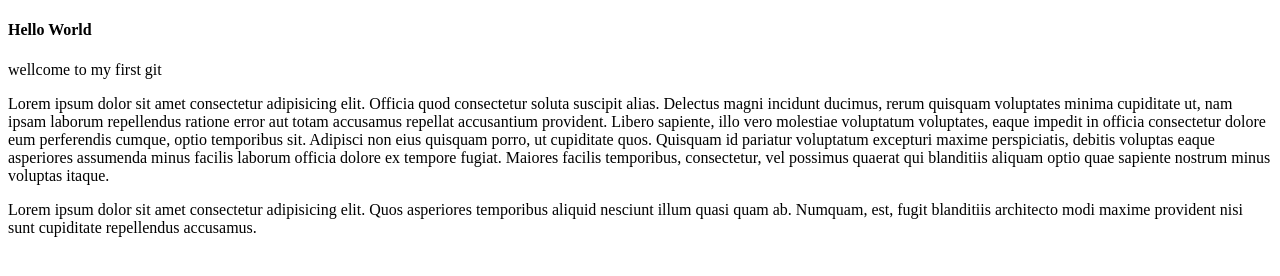
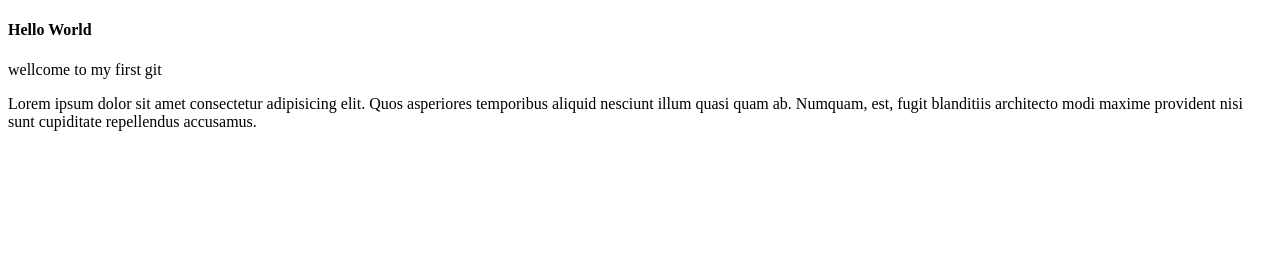
Before and after one commit to Anousharashid/First-Project, a plain HTML site: page index.html in a window 1280 px wide. Drawn offline with Linux system fonts and the light colour scheme.

Commit message:
emergency-fix

```diff
--- a/index.html
+++ b/index.html
@@ -11,19 +11,6 @@
     <h4>Hello World </h4>
     <p>wellcome to my first git</p>
 
-    <p>Lorem ipsum dolor sit amet consectetur adipisicing elit. Officia quod
-        consectetur soluta suscipit alias. Delectus magni incidunt ducimus,
-        rerum quisquam voluptates minima cupiditate ut, nam ipsam laborum
-        repellendus ratione error aut totam accusamus repellat accusantium
-        provident. Libero sapiente, illo vero molestiae voluptatum voluptates,
-        eaque impedit in officia consectetur dolore eum perferendis cumque,
-        optio temporibus sit. Adipisci non eius quisquam porro, ut cupiditate
-        quos. Quisquam id pariatur voluptatum excepturi maxime perspiciatis,
-        debitis voluptas eaque asperiores assumenda minus facilis laborum
-        officia dolore ex tempore fugiat. Maiores facilis temporibus, consectetur,
-        vel possimus quaerat qui blanditiis aliquam optio quae sapiente nostrum
-        minus voluptas itaque.</p>
-
     <p>Lorem ipsum dolor sit amet consectetur adipisicing elit. Quos asperiores
         temporibus aliquid nesciunt illum quasi quam ab. Numquam, est, fugit blanditiis
         architecto modi maxime provident nisi sunt cupiditate repellendus accusamus.</p>
```
